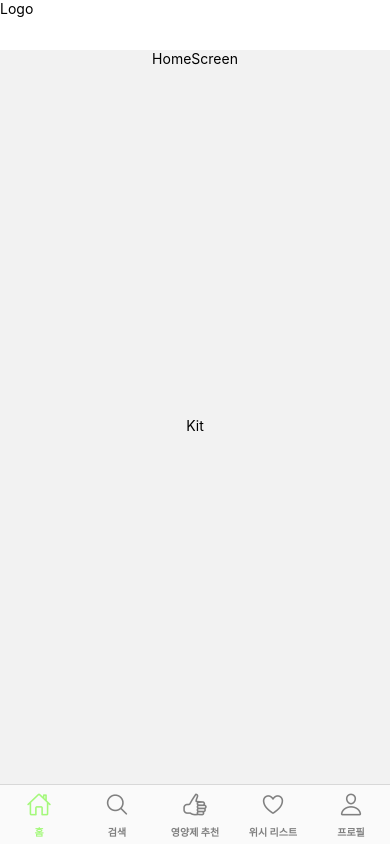
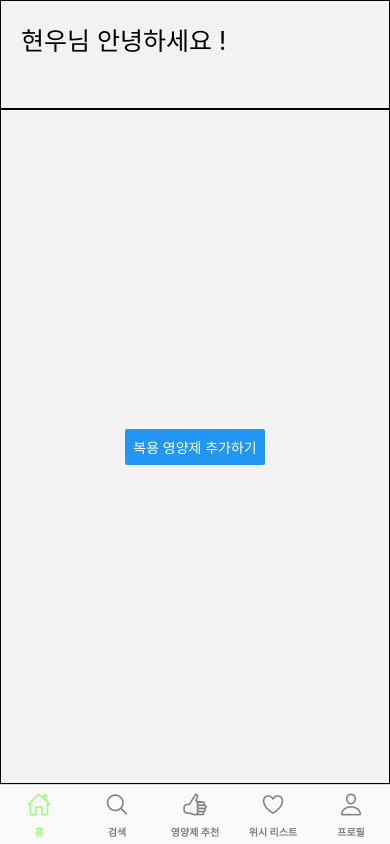
Before and after one commit to SlowCloud/Pillsoo, a React Native app in the folder Front/: screen /Home in a window 390 px wide. Both pictures are taken after a click on the element 195 px from the left and 676 px from the top of the page. Built offline with nearby package versions, Linux system fonts and the light colour scheme.

Commit message:
[FE] feat : 홈 페이지 네비게이션

```diff
--- a/Front/App.tsx
+++ b/Front/App.tsx
@@ -2,10 +2,11 @@ import React from 'react';
 import {NavigationContainer} from '@react-navigation/native';
 import AppNavigator from './src/navigation/AppNavigator';
 import Header from './src/components/common/Header';
+import BottomTabsNavigator from './src/navigation/BottomTabNavigator';
 const App = () => {
   return (
     <NavigationContainer>
-      <Header />
+      {/* <Header /> */}
       <AppNavigator />
     </NavigationContainer>
   );
--- a/Front/package.json
+++ b/Front/package.json
@@ -13,6 +13,7 @@
     "@react-navigation/bottom-tabs": "^6.6.1",
     "@react-navigation/native": "^6.1.18",
     "@react-navigation/stack": "^6.4.1",
+    "axios": "^1.7.7",
     "react": "18.2.0",
     "react-native": "0.72.6",
     "react-native-gesture-handler": "^2.19.0",
--- a/Front/src/components/Home/Kit.tsx
+++ b/Front/src/components/Home/Kit.tsx
@@ -1,10 +1,24 @@
 import React from 'react';
-import {View, Text, StyleSheet} from 'react-native';
+import {View, Text, StyleSheet, Button} from 'react-native';
+import {useNavigation} from '@react-navigation/native';
+import {StackNavigationProp} from '@react-navigation/stack';
+import {AppStackParamList} from '../../navigation/AppNavigator'; // AppStackParamList 가져오기
+
+type KitNavigationProp = StackNavigationProp<AppStackParamList, 'Home'>;
 
 const Kit = () => {
+  const navigation = useNavigation<KitNavigationProp>();
+
   return (
     <View style={styles.container}>
-      <Text>Kit</Text>
+      <Button
+        title="복용 영양제 추가하기"
+        onPress={() =>
+          navigation.navigate('Home', {
+            screen: 'SupplementInput',
+          })
+        }
+      />
     </View>
   );
 };
--- a/Front/src/navigation/AppNavigator.tsx
+++ b/Front/src/navigation/AppNavigator.tsx
@@ -2,8 +2,17 @@ import React from 'react';
 import {createStackNavigator} from '@react-navigation/stack';
 import AuthNavigator from './AuthNavigator';
 import BottomTabsNavigator from './BottomTabNavigator';
+import HomeNavigator, {HomeStackParamList} from './HomeNavigator';
 
-const Stack = createStackNavigator();
+export type AppStackParamList = {
+  Auth: undefined;
+  Main: undefined;
+  Home: {
+    screen: keyof HomeStackParamList;
+  };
+};
+
+const Stack = createStackNavigator<AppStackParamList>();
 
 const AppNavigator = () => {
   return (
@@ -18,6 +27,11 @@ const AppNavigator = () => {
         component={BottomTabsNavigator}
         options={{headerShown: false}}
       />
+      <Stack.Screen
+        name="Home"
+        component={HomeNavigator}
+        options={{headerTitle: ''}}
+      />
     </Stack.Navigator>
   );
 };
--- /dev/null
+++ b/Front/src/navigation/HomeNavigator.tsx
@@ -0,0 +1,37 @@
+import React from 'react';
+import {createStackNavigator} from '@react-navigation/stack';
+import SupplementInputScreen from '../screens/Home/SupplementInputScreen';
+import OCRScreen from '../screens/Home/OCRScreen';
+import AlarmScreen from '../screens/Home/AlarmScreen';
+
+export type HomeStackParamList = {
+  SupplementInput: undefined;
+  OCR: undefined;
+  Alarm: undefined;
+};
+
+const Stack = createStackNavigator<HomeStackParamList>();
+
+const HomeNavigator = () => {
+  return (
+    <Stack.Navigator>
+      <Stack.Screen
+        name="SupplementInput"
+        component={SupplementInputScreen}
+        options={{headerShown: false}}
+      />
+      <Stack.Screen
+        name="OCR"
+        component={OCRScreen}
+        options={{headerShown: false}}
+      />
+      <Stack.Screen
+        name="Alarm"
+        component={AlarmScreen}
+        options={{headerShown: false}}
+      />
+    </Stack.Navigator>
+  );
+};
+
+export default HomeNavigator;
--- a/Front/src/screens/Home/HomeScreen.tsx
+++ b/Front/src/screens/Home/HomeScreen.tsx
@@ -4,18 +4,31 @@ import Kit from '../../components/Home/Kit';
 
 const HomeScreen = () => {
   return (
-    <View style={styles.container}>
-      <Text>HomeScreen</Text>
-      <Kit />
-    </View>
+    <>
+      <View style={styles.container}>
+        <Text style={{fontSize: 25}}>현우님 안녕하세요 !</Text>
+      </View>
+      <View style={styles.kit}>
+        <Kit />
+      </View>
+    </>
   );
 };
 
 const styles = StyleSheet.create({
   container: {
+    flex: 0.1,
+    alignItems: 'flex-start',
+    borderWidth: 1,
+    borderColor: 'black',
+    padding: 20,
+  },
+
+  kit: {
     flex: 1,
-    justifyContent: 'center',
     alignItems: 'center',
+    borderWidth: 1,
+    borderColor: 'black',
   },
 });
 
--- a/Front/src/screens/Home/SupplementInputScreen.tsx
+++ b/Front/src/screens/Home/SupplementInputScreen.tsx
@@ -1,11 +1,24 @@
 import React from 'react';
-import {View, Text, StyleSheet} from 'react-native';
+import {View, Text, StyleSheet, Button} from 'react-native';
+import {useNavigation} from '@react-navigation/native';
 
 const SupplementInputScreen = () => {
+  const navigation = useNavigation();
+
   return (
-    <View style={styles.container}>
-      <Text>SupplementInputScreen</Text>
-    </View>
+    <>
+      <View style={styles.container}>
+        <Text>SupplementInputScreen</Text>
+        <Button
+          title="스캔해서 입력하기"
+          onPress={() =>
+            navigation.navigate('Home', {
+              screen: 'OCR',
+            })
+          }
+        />
+      </View>
+    </>
   );
 };
 
```
Also changed, not shown: 1 other file (tests, documents, lock files or other folders).
